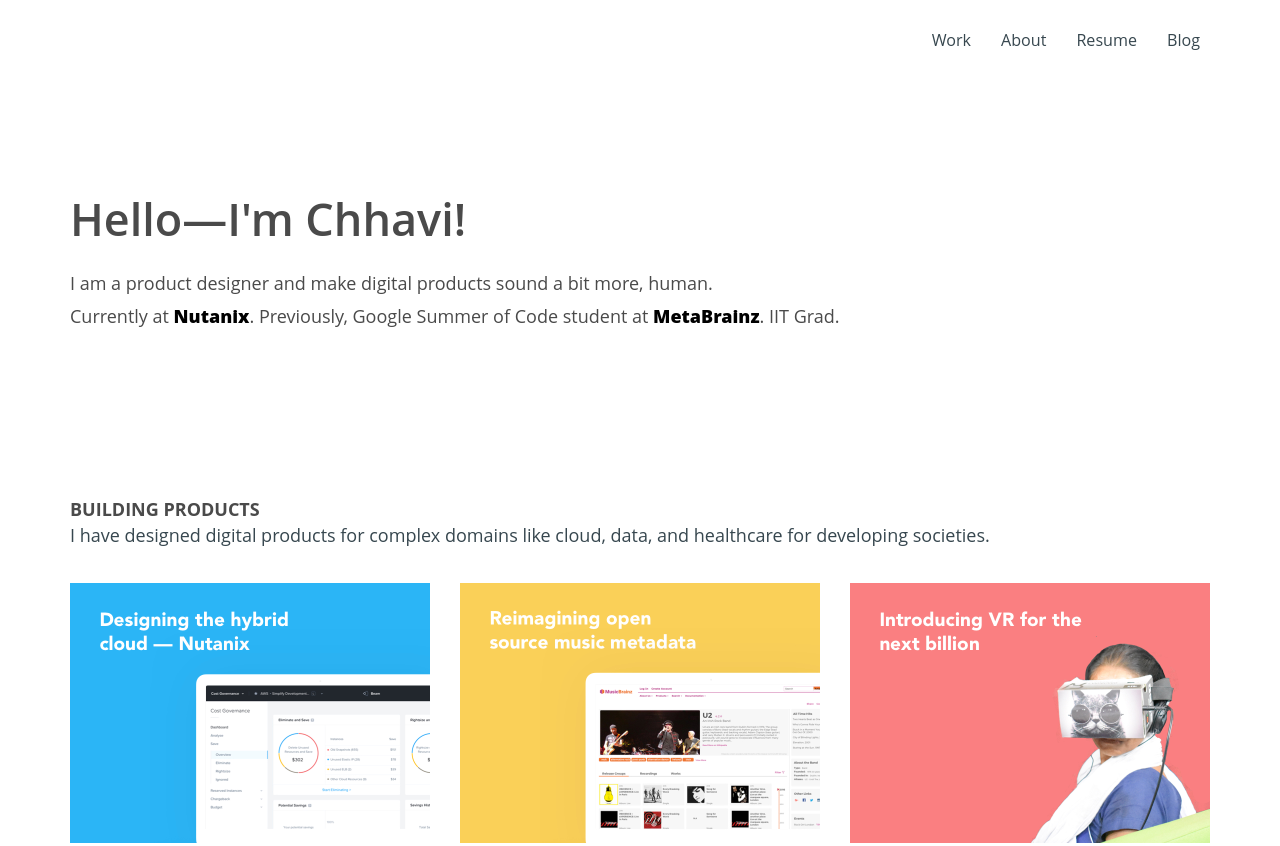
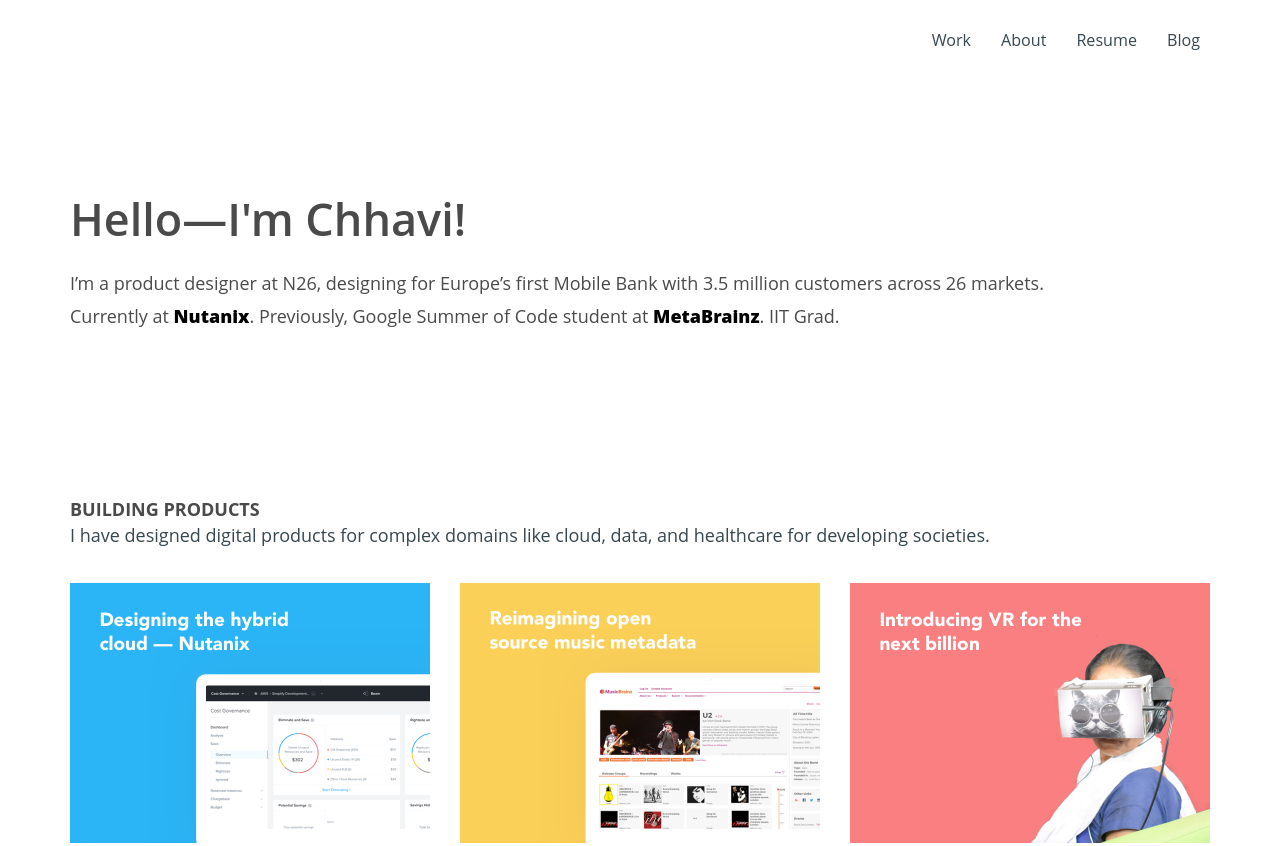
Before and after one commit to chhavijustme/chhavijustme.github.io, a website: page index.html in a window 1280 px wide. Shown: the top 846 px of the page. Drawn offline with nearby package versions, Linux system fonts and the light colour scheme.

Commit message:
Update to N26

```diff
--- a/index.html
+++ b/index.html
@@ -74,7 +74,7 @@
                             <br>
                             <br>
                             <br>
-                            <span class="align left body-text" style="font-size:18px;  font-weight:400; color:#4a4a4a">I am a product designer and make digital products sound a bit more, human.
+                            <span class="align left body-text" style="font-size:18px;  font-weight:400; color:#4a4a4a">I’m a product designer at N26, designing for Europe’s first Mobile Bank with 3.5 million customers across 26 markets.
                             <br>
                             Currently at <a class="main" href="nutanix.html">Nutanix</a>. Previously, Google Summer of Code student at <a href="meb.html"> MetaBrainz</a>. IIT Grad.
                             <br>
```
